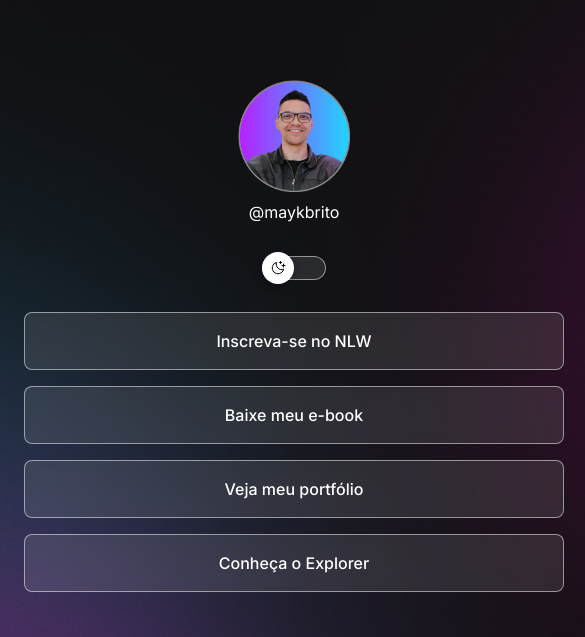
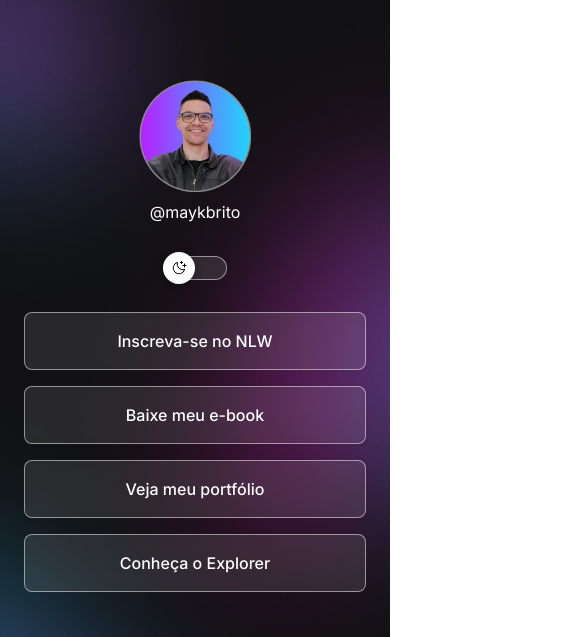
Before and after one commit to kauan-karvalho/DevLinks, a plain HTML site: page index.html in a window 390 px wide. Shown: the top 637 px of the page, 585 px wide, since content can reach past the window. Drawn offline with nearby package versions, Linux system fonts and the light colour scheme.

Commit message:
feat: add mobile responsiveness features

```diff
--- a/style.css
+++ b/style.css
@@ -57,7 +57,9 @@ body {
   display: flex;
   flex-direction: column;
   align-items: center;
-  width: 588px;
+  width: 100%;
+  max-width: 588px ;
+  min-width: 320px;
   height: 712px;
 }
 
@@ -226,3 +228,12 @@ footer p {
    transform: translate(0%);
   }
 }
+
+@media (max-width: 450px) {
+  :root {
+    --background: url(./assets/bg-mobile-dark.png);
+  }
+  .light {
+    --background: url(./assets/bg-mobile-light.png);
+  }
+}
```
